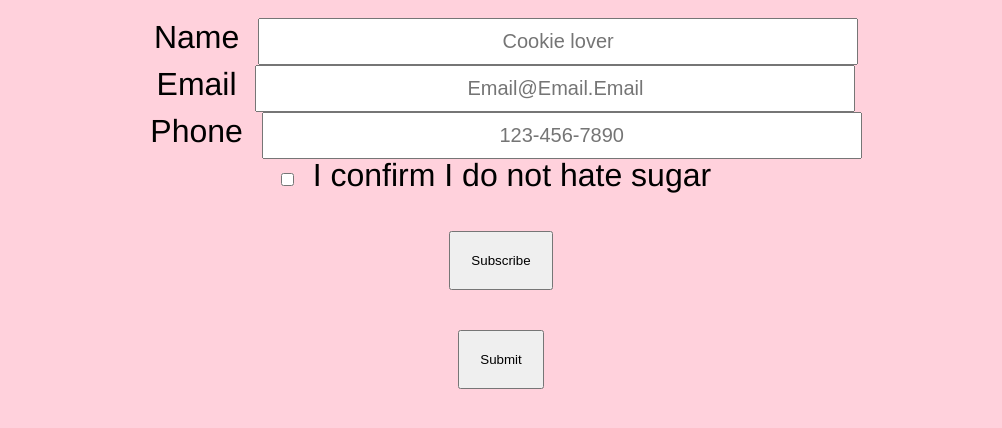
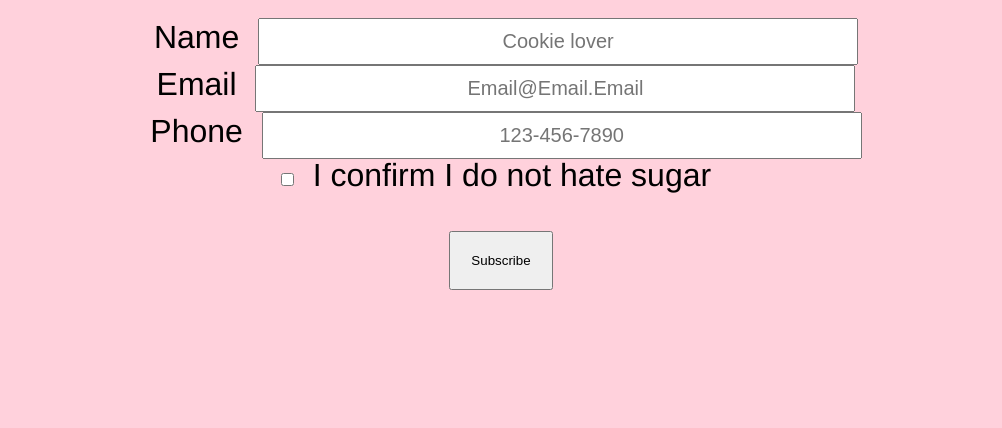
Before and after one commit to rccrawford/Project-1, a plain HTML site: page index.html in a window 1280 px wide. Shown: the part 226-654 px from the top of the page, without its empty margins (139-1141 px from the left). Drawn offline with Linux system fonts and the light colour scheme.

Commit message:
Update index.html

```diff
--- a/index.html
+++ b/index.html
@@ -40,7 +40,6 @@
       </li>
         </ol>
   </form>
-  <input type="submit" value="Submit" onClick="Alert()" id="submit_buttn">
 </main>
 </body>
 </html>
```
